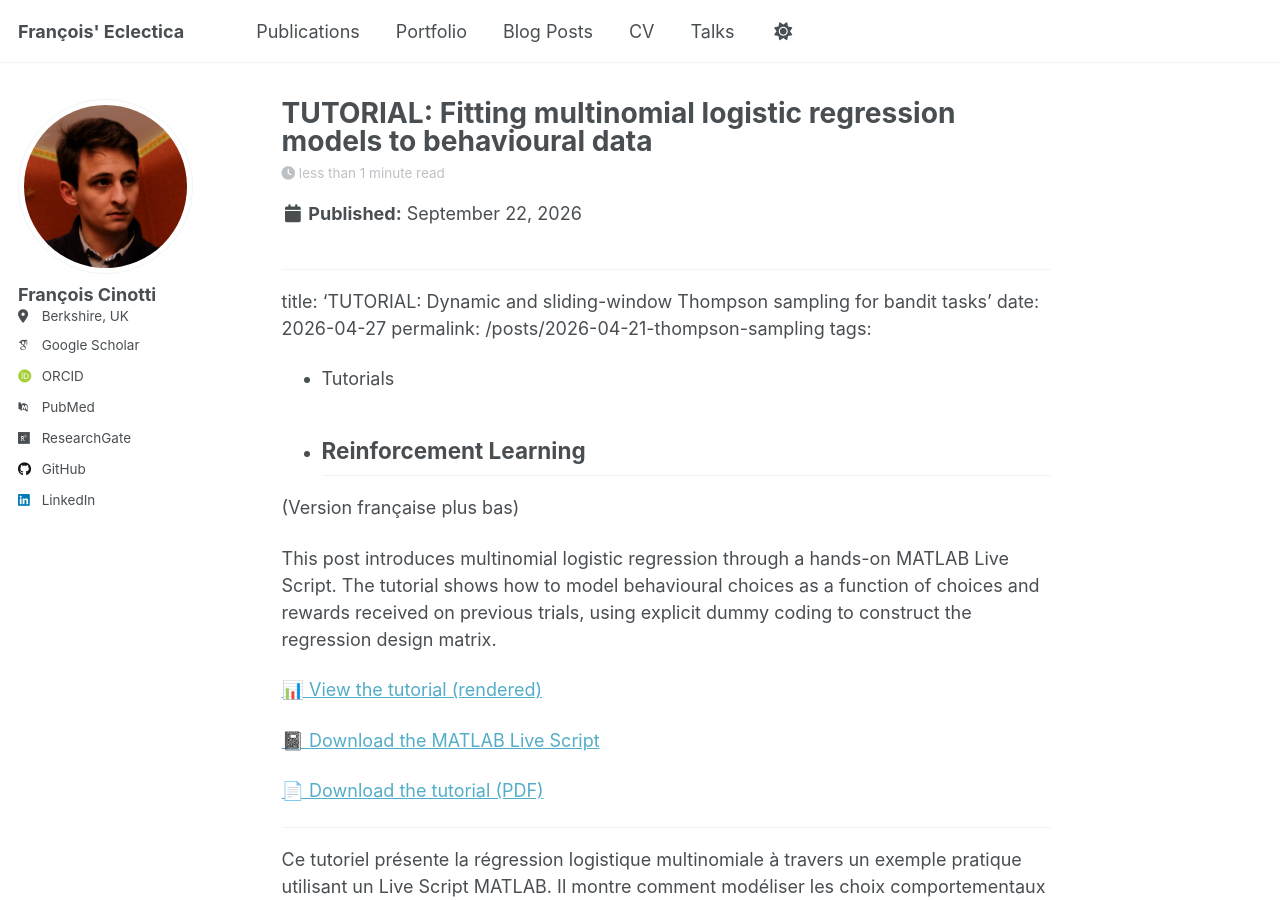
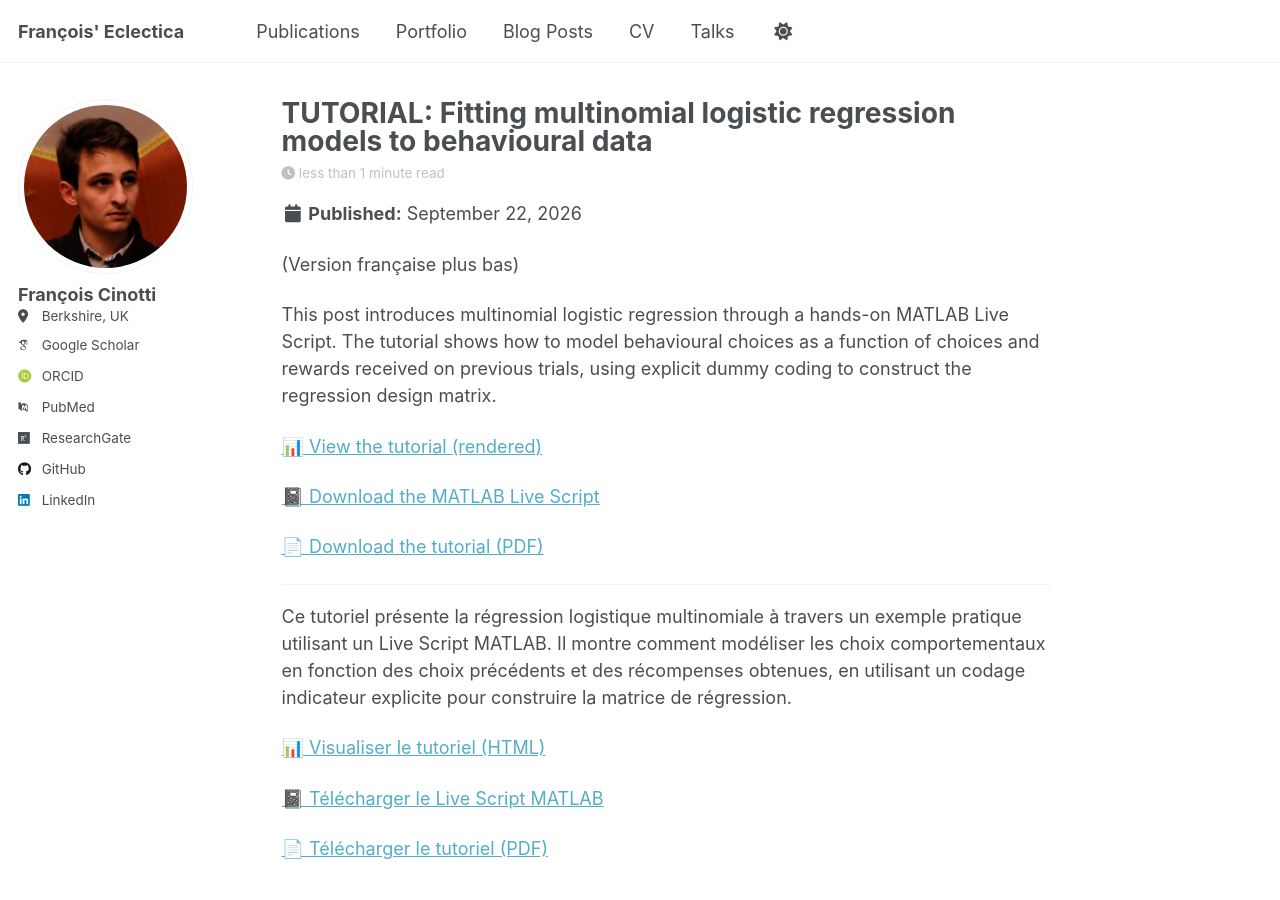
Before and after one commit to frct/frct.github.io, a Jekyll site: the page built from _posts/2026-09-22-multinomial-logistic-regression.md, in a window 1280 px wide and 900 px high. Built offline with Jekyll 4.4.1, drawn with Linux system fonts in a browser that asks for light colours; some web fonts are replaced; a script that is not in the unit is left out.

```diff
--- a/_posts/2026-09-22-multinomial-logistic-regression.md
+++ b/_posts/2026-09-22-multinomial-logistic-regression.md
@@ -7,15 +7,6 @@ tags:
   - Tutorials
   - Behavioural modelling
   - Statistics
----
-
----
-title: 'TUTORIAL: Dynamic and sliding-window Thompson sampling for bandit tasks'
-date: 2026-04-27
-permalink: /posts/2026-04-21-thompson-sampling
-tags:
-  - Tutorials
-  - Reinforcement Learning
 ---
 
 
```
